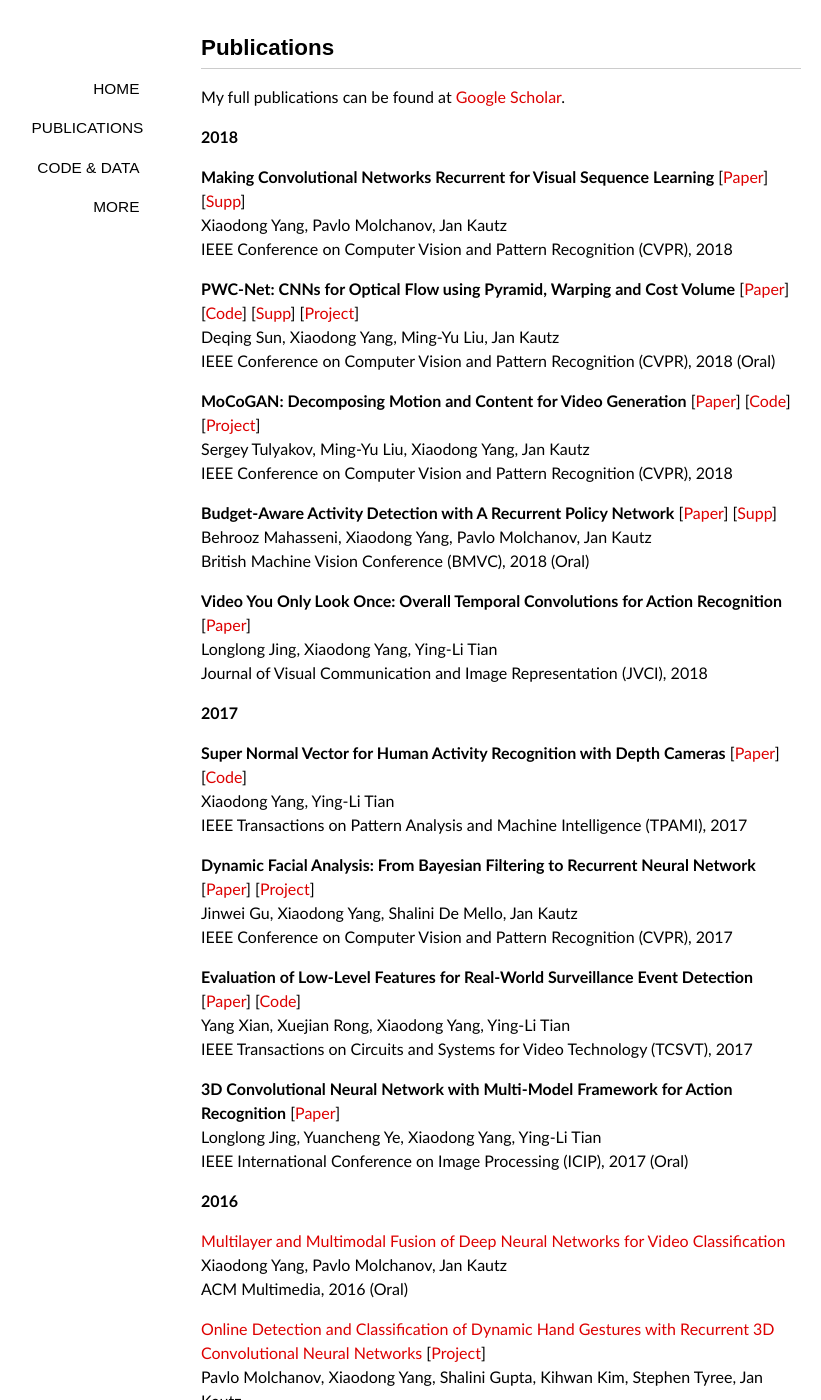
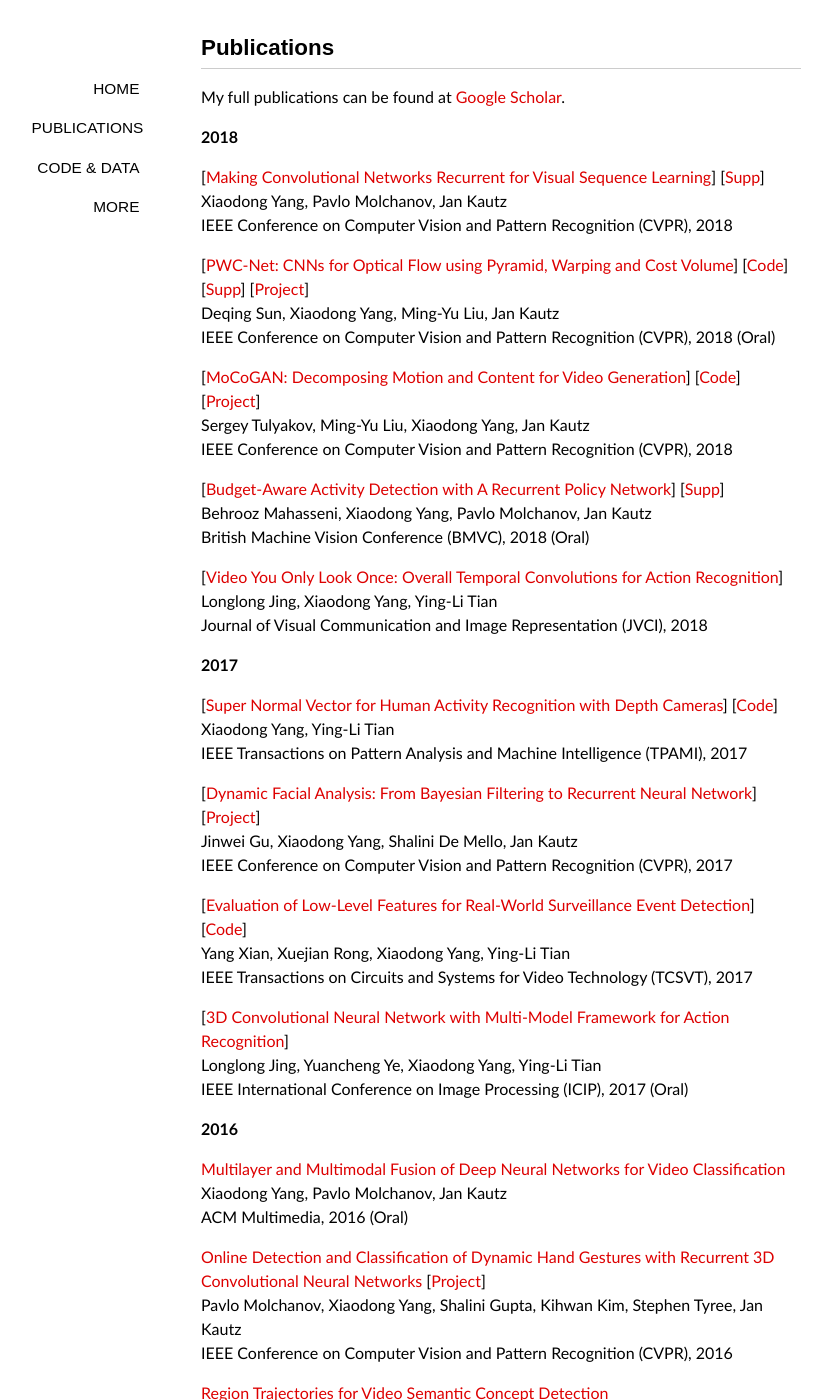
Before and after one commit to xiaodongyang/xiaodongyang.github.io, a Jekyll site: the page built from publications/index.md, in a window 1280 px wide and 1400 px high. Shown: the whole window, without its empty margins (139-960 px from the left). Built offline with Jekyll 4.4.1, drawn with Linux system fonts in a browser that asks for light colours; some web fonts are replaced.

Commit message:
Update index.md

```diff
--- a/publications/index.md
+++ b/publications/index.md
@@ -9,41 +9,41 @@ My full publications can be found at [Google Scholar](http://scholar.google.com/
 
 **2018**
 
-**Making Convolutional Networks Recurrent for Visual Sequence Learning** [[Paper](/publications/papers/prernn-cvpr18.pdf)] [[Supp](/publications/papers/prernn-supp-cvpr18.pdf)]
+[[Making Convolutional Networks Recurrent for Visual Sequence Learning](/publications/papers/prernn-cvpr18.pdf)] [[Supp](/publications/papers/prernn-supp-cvpr18.pdf)]
 Xiaodong Yang, Pavlo Molchanov, Jan Kautz
 IEEE Conference on Computer Vision and Pattern Recognition (CVPR), 2018
 
-**PWC-Net: CNNs for Optical Flow using Pyramid, Warping and Cost Volume** [[Paper](/publications/papers/pwc-cvpr18.pdf)] [[Code](https://github.com/NVlabs/PWC-Net)] [[Supp](/publications/papers/pwc-supp-cvpr18.pdf)] [[Project](http://research.nvidia.com/publication/2018-02_PWC-Net%3A-CNNs-for)]
+[[PWC-Net: CNNs for Optical Flow using Pyramid, Warping and Cost Volume](/publications/papers/pwc-cvpr18.pdf)] [[Code](https://github.com/NVlabs/PWC-Net)] [[Supp](/publications/papers/pwc-supp-cvpr18.pdf)] [[Project](http://research.nvidia.com/publication/2018-02_PWC-Net%3A-CNNs-for)]
 Deqing Sun, Xiaodong Yang, Ming-Yu Liu, Jan Kautz
 IEEE Conference on Computer Vision and Pattern Recognition (CVPR), 2018 (Oral)
 
-**MoCoGAN: Decomposing Motion and Content for Video Generation** [[Paper](/publications/papers/mocogan-cvpr18.pdf)] [[Code](https://github.com/sergeytulyakov/mocogan)] [[Project](https://github.com/sergeytulyakov/mocogan)]
+[[MoCoGAN: Decomposing Motion and Content for Video Generation](/publications/papers/mocogan-cvpr18.pdf)] [[Code](https://github.com/sergeytulyakov/mocogan)] [[Project](https://github.com/sergeytulyakov/mocogan)]
 Sergey Tulyakov, Ming-Yu Liu, Xiaodong Yang, Jan Kautz
 IEEE Conference on Computer Vision and Pattern Recognition (CVPR), 2018
 
-**Budget-Aware Activity Detection with A Recurrent Policy Network** [[Paper](/publications/papers/bmvc18.pdf)] [[Supp](/publications/papers/supp-bmvc18.pdf)]
+[[Budget-Aware Activity Detection with A Recurrent Policy Network](/publications/papers/bmvc18.pdf)] [[Supp](/publications/papers/supp-bmvc18.pdf)]
 Behrooz Mahasseni, Xiaodong Yang, Pavlo Molchanov, Jan Kautz
 British Machine Vision Conference (BMVC), 2018 (Oral)
 
-**Video You Only Look Once: Overall Temporal Convolutions for Action Recognition** [[Paper](/publications/papers/jvci18.pdf)]
+[[Video You Only Look Once: Overall Temporal Convolutions for Action Recognition](/publications/papers/jvci18.pdf)]
 Longlong Jing, Xiaodong Yang, Ying-Li Tian
 Journal of Visual Communication and Image Representation (JVCI), 2018
 
 **2017**
 
-**Super Normal Vector for Human Activity Recognition with Depth Cameras** [[Paper](/publications/papers/tpami17.pdf)] [[Code](https://github.com/xiaodongyang/SNV)]
+[[Super Normal Vector for Human Activity Recognition with Depth Cameras](/publications/papers/tpami17.pdf)] [[Code](https://github.com/xiaodongyang/SNV)]
 Xiaodong Yang, Ying-Li Tian
 IEEE Transactions on Pattern Analysis and Machine Intelligence (TPAMI), 2017
 
-**Dynamic Facial Analysis: From Bayesian Filtering to Recurrent Neural Network** [[Paper](/publications/papers/cvpr17.pdf)] [[Project](http://research.nvidia.com/publication/dynamic-facial-analysis-bayesian-filtering-recurrent-neural-networks)]
+[[Dynamic Facial Analysis: From Bayesian Filtering to Recurrent Neural Network](/publications/papers/cvpr17.pdf)] [[Project](http://research.nvidia.com/publication/dynamic-facial-analysis-bayesian-filtering-recurrent-neural-networks)]
 Jinwei Gu, Xiaodong Yang, Shalini De Mello, Jan Kautz
 IEEE Conference on Computer Vision and Pattern Recognition (CVPR), 2017
 
-**Evaluation of Low-Level Features for Real-World Surveillance Event Detection** [[Paper](/publications/papers/tcsvt17.pdf)] [[Code](https://github.com/xiaodongyang/ActionHOG)]
+[[Evaluation of Low-Level Features for Real-World Surveillance Event Detection](/publications/papers/tcsvt17.pdf)] [[Code](https://github.com/xiaodongyang/ActionHOG)]
 Yang Xian, Xuejian Rong, Xiaodong Yang, Ying-Li Tian
 IEEE Transactions on Circuits and Systems for Video Technology (TCSVT), 2017
 
-**3D Convolutional Neural Network with Multi-Model Framework for Action Recognition** [[Paper](/publications/papers/icip17.pdf)]
+[[3D Convolutional Neural Network with Multi-Model Framework for Action Recognition](/publications/papers/icip17.pdf)]
 Longlong Jing, Yuancheng Ye, Xiaodong Yang, Ying-Li Tian
 IEEE International Conference on Image Processing (ICIP), 2017 (Oral)
 
```
